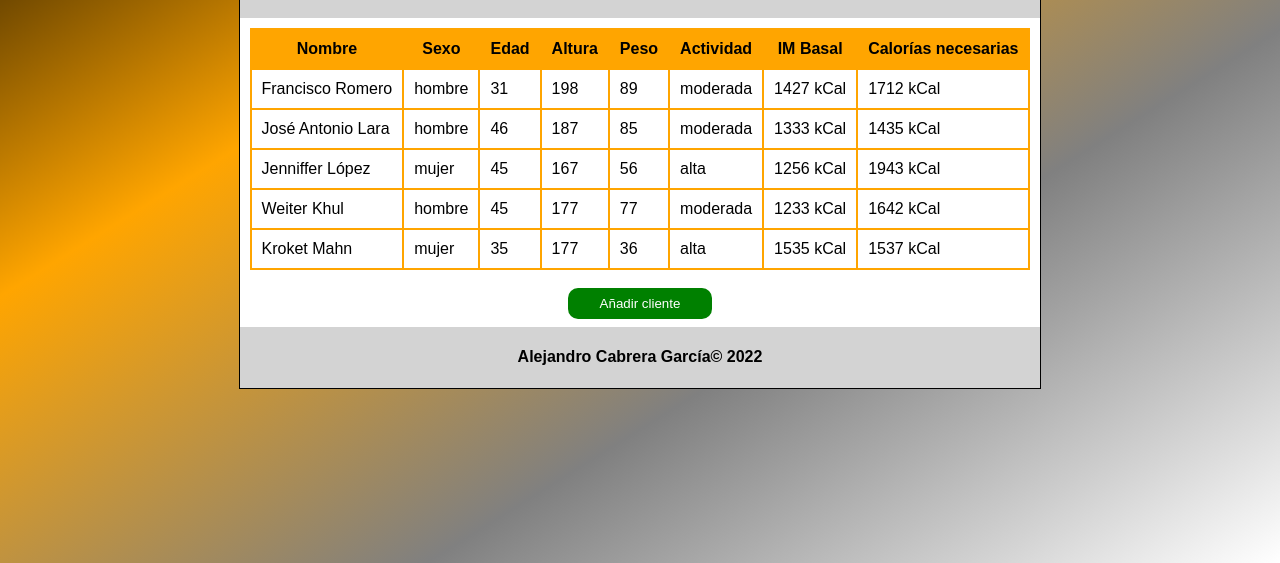
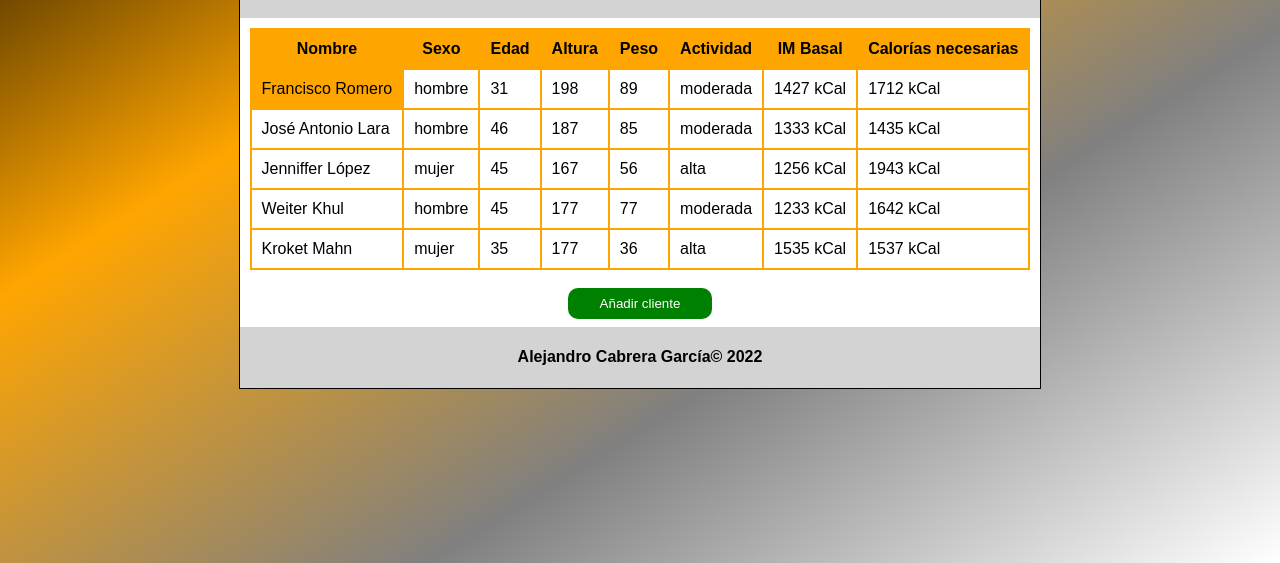
Before and after one commit to AleCabrera92/ExamenInterfacesT1_AlejandroCabreraGarcia, a plain HTML site: page ExamenDIW2022-main/index.html in a window 1280 px wide. In both pictures the pointer is over the element "Francisco Romero". Shown: the part 237-800 px from the top of the page. Drawn offline with Linux system fonts and the light colour scheme; a web font is replaced by a local one.

Commit message:
td hover

```diff
--- a/ExamenDIW2022-main/static/style.css
+++ b/ExamenDIW2022-main/static/style.css
@@ -90,6 +90,14 @@ font-size: 16px;
 font-family: 'Arial', sans-serif !important;
 }
 
+#data_table td:hover {
+    background-color: orange;
+    border-collapse: collapse !important;
+    overflow-x: auto;
+    white-space: nowrap;
+    margin: 10px;
+}
+
 button {
     color: white;
     margin: 8px 0;
```
